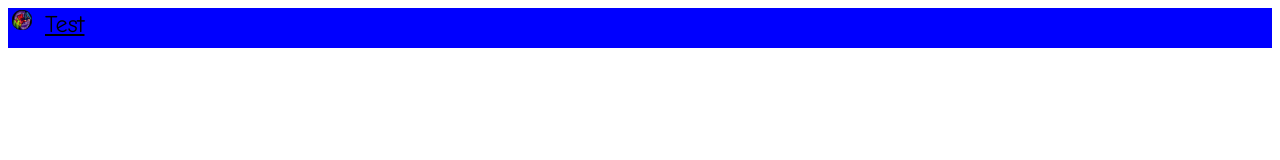
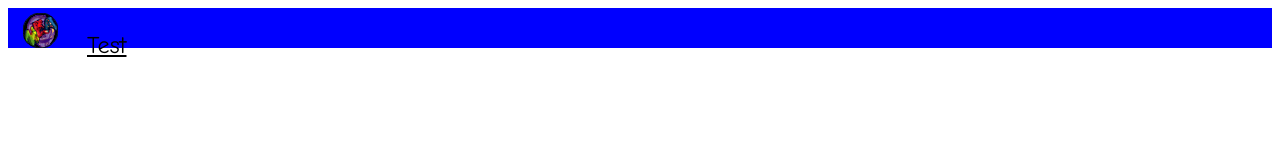
Before and after one commit to blayms/blayms.github.io, a plain HTML site: page index.html in a window 1280 px wide. Drawn offline with Linux system fonts and the light colour scheme.

Commit message:
Update navigation-bar-style.css

```diff
--- a/navigation-bar-style.css
+++ b/navigation-bar-style.css
@@ -7,11 +7,11 @@ nav > a {
     font-family: "Comic Sans MS", "sans-serif";
     font-size: 24px;
     color: black;
-    padding: 2px 5px 5px 2px;
+    padding: 2px 10px 5px 10px;
 }
 
 nav * img {
-    width: 20px;
-    height: 20px;
-    padding: 2px 2px 2px 2px;
+    width: 35px;
+    height: 35px;
+    padding: 5px 5px 5px 5px;
 }
```
